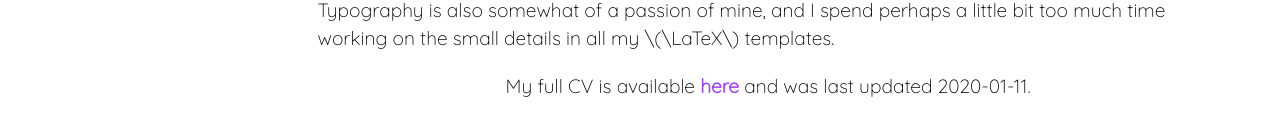
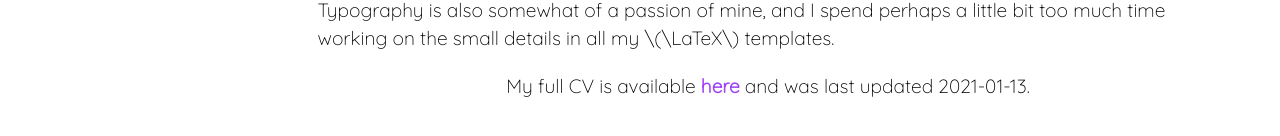
Before and after one commit to akazachek/akazachek.github.io, a React (Create React App) app: page / in a window 1280 px wide. Shown: the part 1091-1227 px from the top of the page. Built offline with nearby package versions, Linux system fonts and the light colour scheme.

Commit message:
Actually updated CV and fixed alt tags

```diff
--- a/src/contents/About.js
+++ b/src/contents/About.js
@@ -4,12 +4,15 @@ import cv from '../media/cv.pdf';
 
 class About extends Component {
 
-    static pfpAlt = 'Headshot of myself';
+    state = {
+        pfpAlt: 'Headshot',
+        cvDate: '2021-01-13'
+    }
 
     render() {
         return (
             <div className = "coDiv about" id = 'aboutSec'>
-                <img src = {pfp} alt = {this.pfpAlt} className = "pfp"></img>
+                <img src = {pfp} alt = {this.state.pfpAlt} className = "pfp"></img>
                 <br></br>
                 <h1> Hey, I'm Alex! </h1>
                 <h3 style = {{paddingTop: '1vh'}}> I'm a second year undergraduate at <a href = 'https://www.uwo.ca/'>UWO</a> studying mathematics and data science.</h3>
@@ -29,7 +32,7 @@ class About extends Component {
                 <p>
                     In my free time I enjoy speedrunning (my favourite speedgames are Mirror's Edge and Fallout 4). I'm also interested in finance, working on the trading podcast Nikkei Bets with my friend. Typography is also somewhat of a passion of mine, and I spend perhaps a little bit too much time working on the small details in all my \(\LaTeX\) templates.
                 </p>
-                <p class = "cv"> My full CV is available <a id = "cvLink" href = {cv}>here</a> and was last updated 2020-01-11.</p>
+                <p class = "cv"> My full CV is available <a id = "cvLink" href = {cv}>here</a> and was last updated {this.state.cvDate}.</p>
             </div>
         )
     }
--- a/src/contents/Contact.js
+++ b/src/contents/Contact.js
@@ -10,7 +10,9 @@ var vh = window.innerHeight / 100;
 
 class Contact extends Component {
 
-    static pfpAlt = 'Me on a camel in the Tottori sand dunes';
+    state = {
+        pfpAlt: 'Me riding a camel in the Tottori sanddunes'
+    }
 
     render() {
         return (
@@ -21,7 +23,7 @@ class Contact extends Component {
                             <h1>Thank you for reaching out!</h1>
                         </td>
                         <td className = "contactPhoto">
-                            <img src = {pfp} alt = {this.pfpAlt}></img>
+                            <img src = {pfp} alt = {this.state.pfpAlt}></img>
                         </td>
                     </tr>
                 </table>
```
Also changed, not shown: 1 other file (tests, documents, lock files or other folders).
